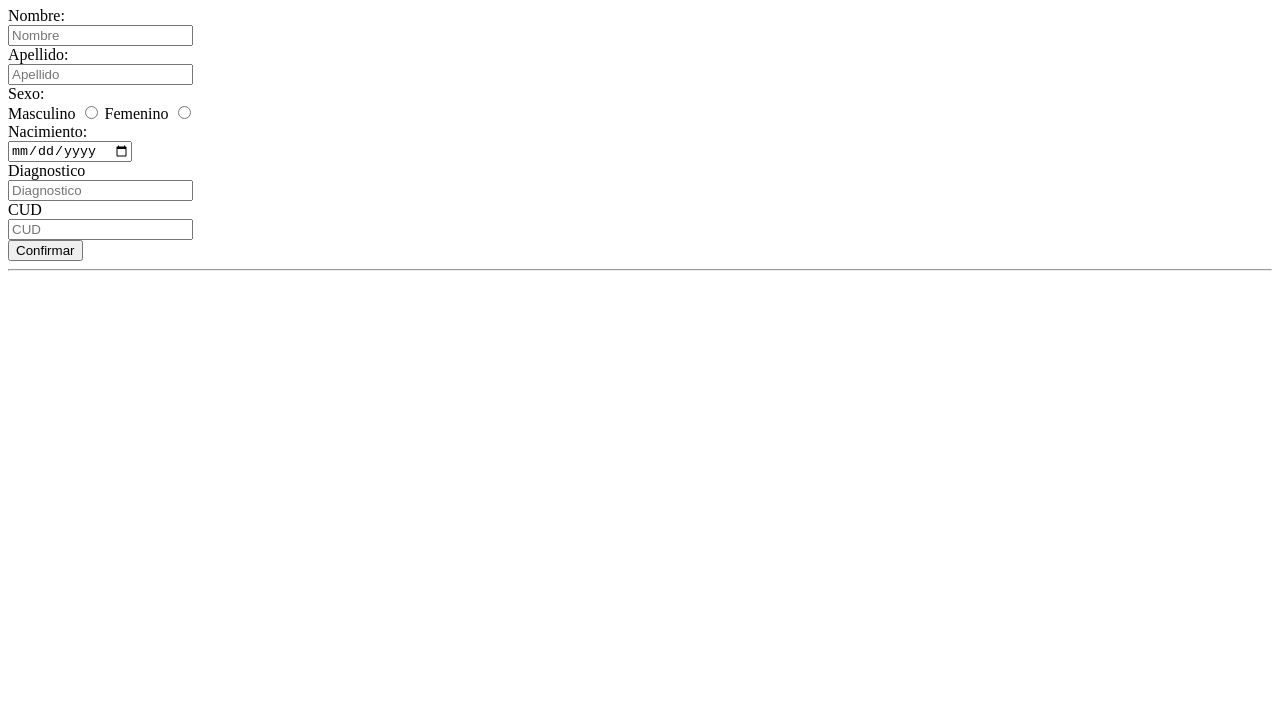
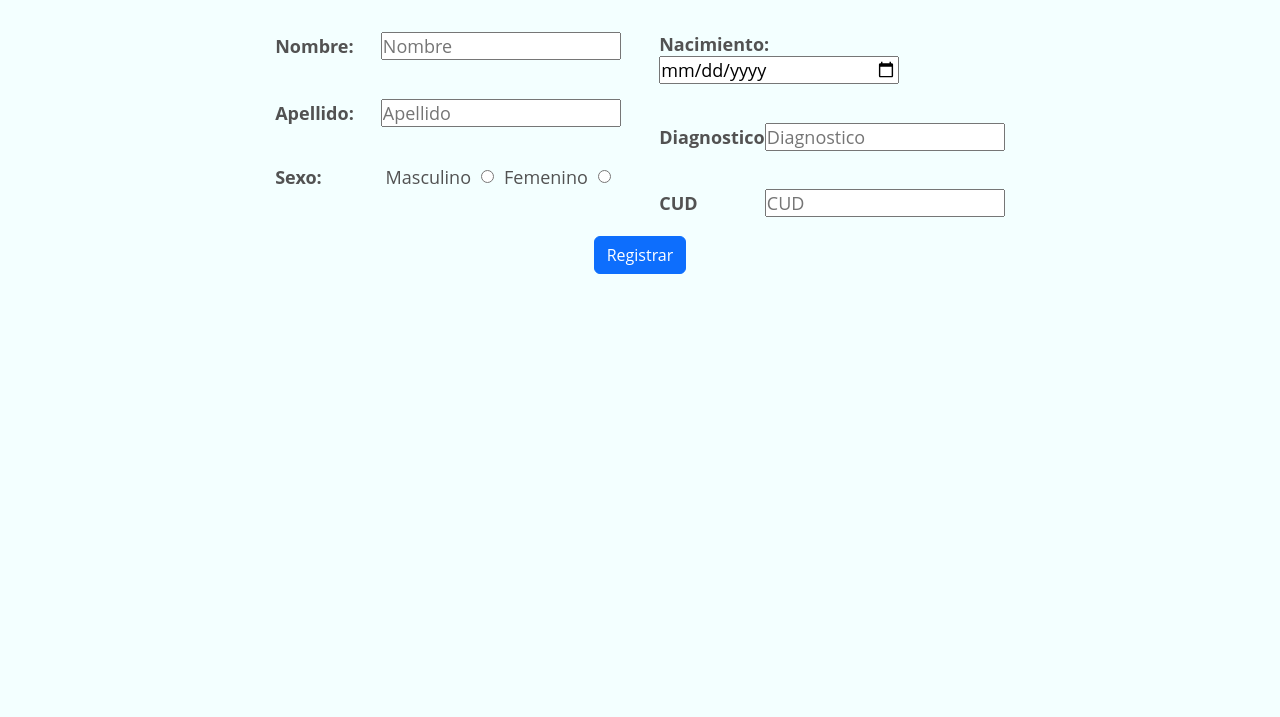
Before and after one commit to Tehuelches-Team/TEAyudo.Frontend, a website with bundled scripts: page src/Inicio/Usuario/tutor/RegistroPaciente/registroPaciente.html in a window 1280 px wide. Shown: the part 83-800 px from the top of the page. Built offline with nearby package versions, Linux system fonts and the light colour scheme.

Commit message:
estilo de registro paciente

```diff
--- a/src/Inicio/Usuario/tutor/RegistroPaciente/registroPaciente.css
+++ b/src/Inicio/Usuario/tutor/RegistroPaciente/registroPaciente.css
@@ -0,0 +1,106 @@
+* {
+    padding: 0;
+    margin: 0;
+    box-sizing: border-box;
+}
+
+body {
+    background-color: #F3FFFF;
+    font-family: 'Open Sans', sans-serif;
+    font-size: 16px;
+    color: #525252;
+    line-height:1.5em
+}
+
+.main
+{
+    display: flex;
+    justify-content: center;
+    align-items: center;
+    flex-direction: column;
+    width: 100vw;
+    height: auto;
+}
+
+#h1{
+    text-align: center;
+    font-weight: bolder;
+}
+
+.words{
+    text-align: center;
+    font-weight: bolder;
+}
+
+.main-div{
+    width: 60vw;
+    height: auto;
+    display: flex;
+    flex-direction: row;
+    flex-wrap: wrap;
+}
+
+#formularioRegistroPaciente{
+    margin-top: 5vh;
+    width: 100%;
+    height: auto;
+    display: flex;
+    justify-content: center;
+    flex-wrap: wrap;
+    font-size: large;
+}
+
+.formulario-contenedor{
+    width: 50%;
+    height: auto;
+}
+
+.label{
+    width: 100%;
+    height: auto;
+    padding: 5%;
+    display: flex;
+    align-items: center;
+    justify-content: space-between;
+    flex-wrap: wrap;
+}
+
+.input
+{
+    width: 240px;
+}
+
+.switch
+{
+    display: flex;
+    align-items: center;
+    justify-content: end;
+}
+
+.radio
+{
+    margin: 0 10px 0 10px;
+}
+
+.div-boton{
+    width: 100%;
+    height: 10vh;
+    display: flex;
+    justify-content: end;
+    align-items: start;
+    padding: 2%;
+}
+
+.custom-btn {
+    padding: 8px 20px;
+    font-size: 14px;
+    background-color: rgba(111, 122, 162, 0.7);
+    border: 1px solid rgb(212, 217, 219);
+    color: #ffffff;
+    border-radius: 15px;
+    transition: transform 0.3s;
+}
+
+.custom-btn:hover {
+    transform: scale(1.05);
+}
--- a/src/Inicio/Usuario/tutor/RegistroPaciente/registroPaciente.html
+++ b/src/Inicio/Usuario/tutor/RegistroPaciente/registroPaciente.html
@@ -3,63 +3,60 @@
 <head>
     <meta charset="UTF-8">
     <meta name="viewport" content="width=device-width, initial-scale=1.0">
+	<link href="https://cdn.jsdelivr.net/npm/bootstrap@5.3.2/dist/css/bootstrap.min.css" rel="stylesheet" integrity="sha384-T3c6CoIi6uLrA9TneNEoa7RxnatzjcDSCmG1MXxSR1GAsXEV/Dwwykc2MPK8M2HN" crossorigin="anonymous">
+    <link rel="stylesheet" href="registroPaciente.css">
     <title>Document</title>
 </head>
 <body>
-    <hr>
-    <h1>Datos del paciente</h1>
-    <div class="contenedor-registro-paciente">
-      <div class="formulario-generico">
+	<main class="main">
+		<h1 id="h1">Datos del paciente</h1>
+		<div class="main-div">
 			<form id="formularioRegistroPaciente">
 				<input type="hidden" id="ocultoTutorId" name="oculto" value="0">
-          <div class="contenedor-izquierda">
-            <label for="nombre">
-              <span>Nombre:</span>
-              <div class="input-texto">
-                <input type="text" placeholder="Nombre" id="nombre" name="nombre" required>
-              </div>
+				<div class="formulario-contenedor">
+					<label class="label" for="nombre">
+						<span class="words">Nombre:</span>
+						<input class="input" type="text" placeholder="Nombre" id="nombre" name="nombre" required>
 					</label>
-            <label for="apellido">
-              <span>Apellido:</span>
-              <div class="input-texto">
-                <input type="text" placeholder="Apellido" id="apellido" name="apellido" required>
-              </div>
+					<label class="label" for="apellido">
+						<span class="words">Apellido:</span>
+						<input class="input" type="text" placeholder="Apellido" id="apellido" name="apellido" required>
 					</label>
-            <label for="sexo">
-              <span>Sexo:</span>
-              <div class="switch-container ">
-            <label for="masculino">Masculino</label>
-            <input type="radio" id="masculino" name="sexo" value="masculino">
-            <label for="acompanante">Femenino</label>
-            <input type="radio" id="femenino" name="sexo" value="femenino">
+					<label class="label" for="sexo">
+						<span class="words">Sexo:</span>
+						<div class="input switch">
+							<label  for="masculino">Masculino</label>
+							<input class="radio" type="radio" id="masculino" name="sexo" value="masculino">
+							<label  for="acompanante">Femenino</label>
+							<input class="radio" type="radio" id="femenino" name="sexo" value="femenino">
 						</div>
 					</label>
 				</div>
-          <div class="contenedor-derecha">
-            <label for="fechaNacimiento">
-              <span>Nacimiento:</span>
-              <div class="input-texto">
-                <input type="date" id="fechaNacimiento" name="fechaNacimiento" required>
-              </div>
+				<div class="formulario-contenedor">
+					<label class="label" for="fechaNacimiento">
+						<span class="words">Nacimiento:</span>
+						<input class="input" type="date" id="fechaNacimiento" name="fechaNacimiento" required>
 					</label>
-            <label for="diagnostico">
-              <span>Diagnostico</span>
-              <div class="input-texto">
-                <input type="text" placeholder="Diagnostico" id="diagnostico" name="diagnostico" required>
-              </div>
+					<label class="label" for="diagnostico">
+						<span class="words">Diagnostico</span>
+						<input class="input" type="text" placeholder="Diagnostico" id="diagnostico" name="diagnostico" required>
 					</label>
-            <label for="CUD">
-              <span>CUD</span>
-              <div class="input-texto">
-                <input type="text" placeholder="CUD" id="CUD" name="CUD" required>
-              </div>
+					<label class="label" for="CUD">
+						<span class="words">CUD</span>
+						<input class="input" type="text" placeholder="CUD" id="CUD" name="CUD" required>
 					</label>
 				</div>
-          <button class="boton-basico boton-formulario" type="button" id="botonRegistrarPaciente">Confirmar</button>
+				<div>
+					<button type="button" class="btn btn-primary">Registrar</button>
+				</div>
 			</form>
 		</div>
+	</main>
+    <div class="contenedor-registro-paciente">
+		<div class="formulario-generico">
+
 		</div>
-    <hr>
+    </div>
     <script type="module" src="./registroPaciente.js"></script>
 </body>
 </html>
```
Lines whose indentation alone changed are shown as unchanged.
